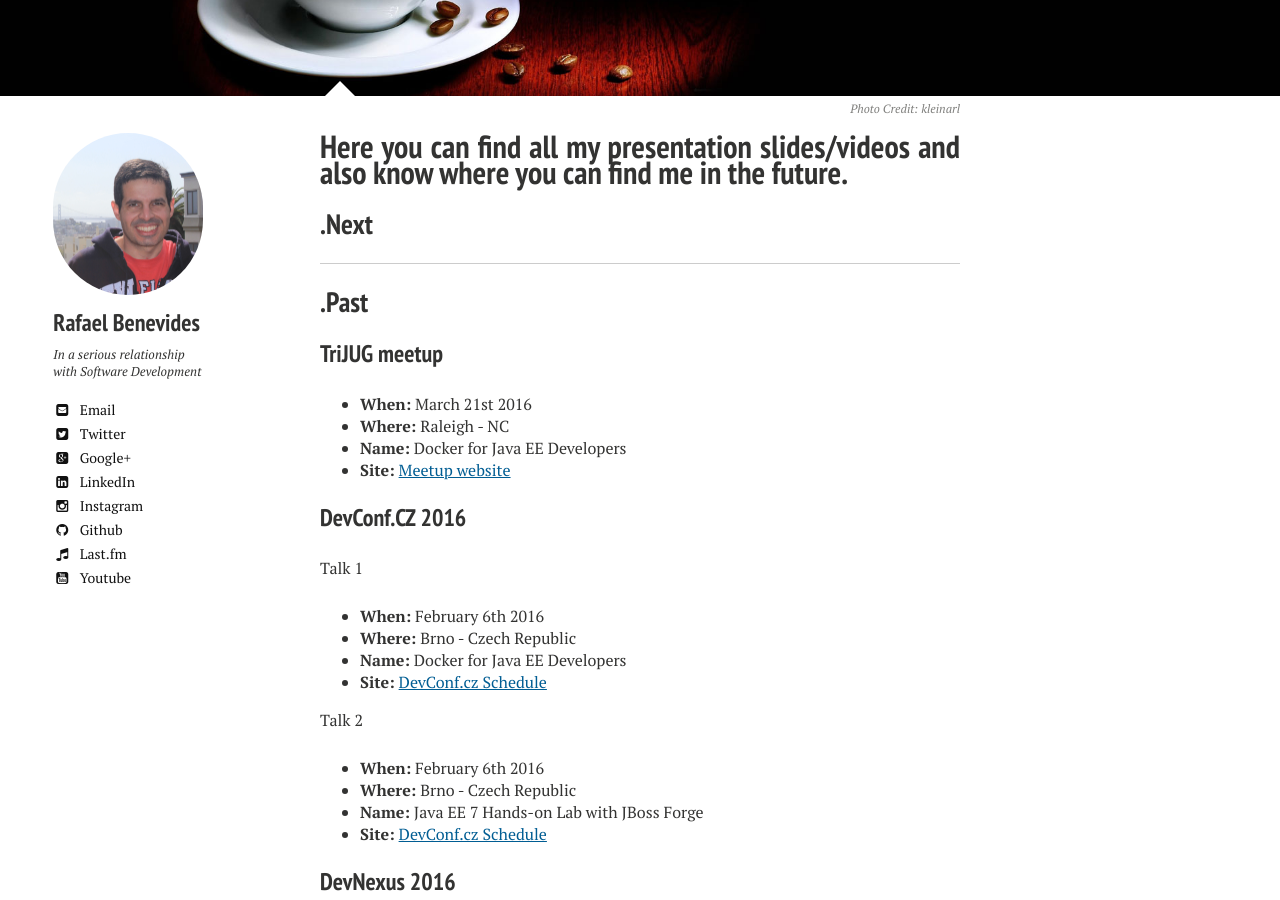
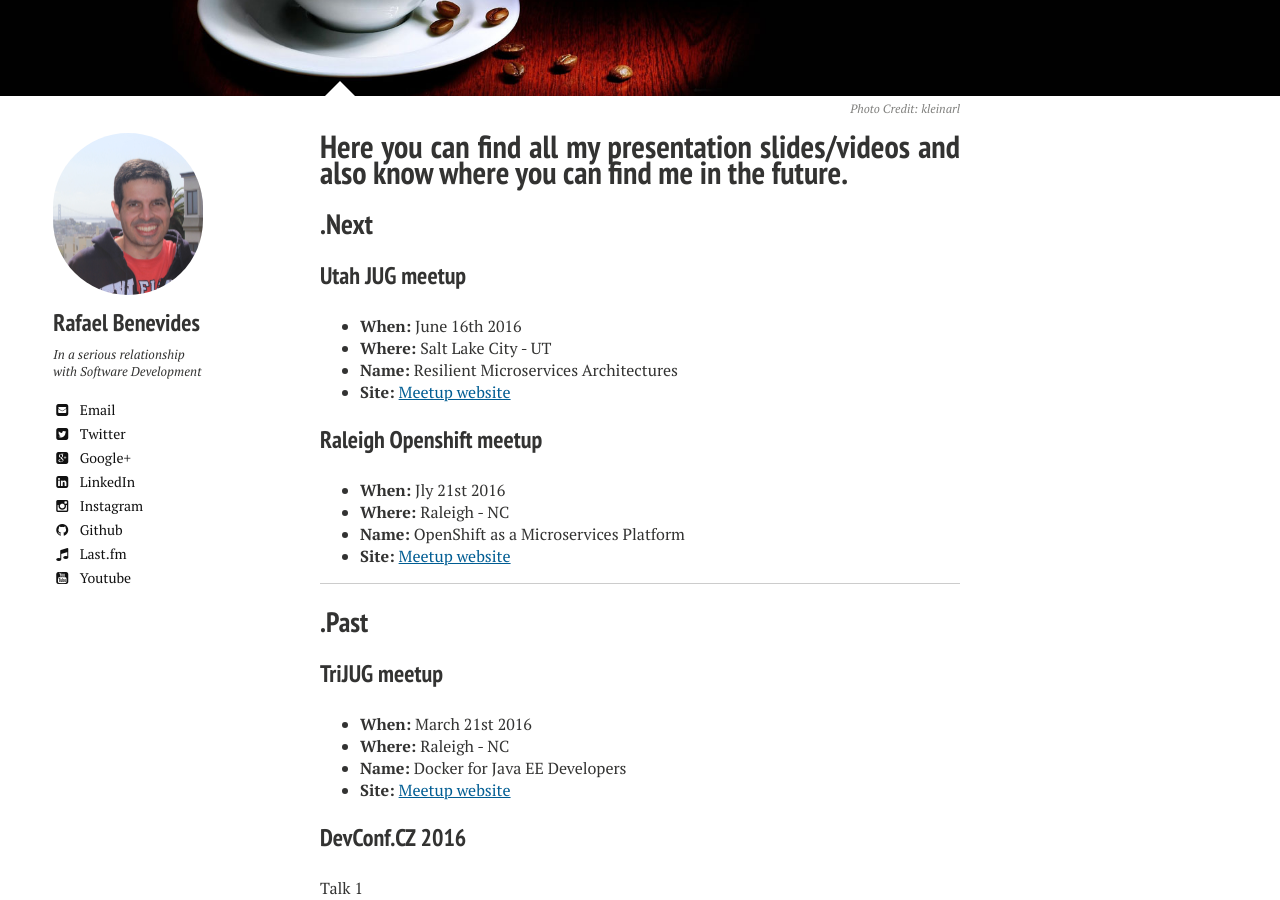
Before and after one commit to rafabene/rafabene.github.io, a Jekyll site: the page built from talks/index.md, in a window 1280 px wide and 900 px high, scrolled down 325 px. Built offline with Jekyll 4.4.1, drawn with Linux system fonts in a browser that asks for light colours; nearby versions of some CDN libraries; comment, search, counter and statistics services are not loaded.

```diff
--- a/talks/index.md
+++ b/talks/index.md
@@ -12,6 +12,17 @@ image:
 
 ## .Next
 
+### Utah JUG meetup
+- **When:** June 16th 2016
+- **Where:** Salt Lake City - UT
+- **Name:** Resilient Microservices Architectures
+- **Site:** [Meetup website](http://www.meetup.com/Utah-Java-Users-Group/events/229571744/)
+
+### Raleigh Openshift meetup
+- **When:** Jly 21st 2016
+- **Where:** Raleigh - NC
+- **Name:** OpenShift as a Microservices Platform
+- **Site:** [Meetup website](http://www.meetup.com/Raleigh-Openshift-Meetup/events/231166914/)
 
 <hr>
 ## .Past
```
Also changed, not shown: _posts/2016-05-27-microservices-cicd-pipelines-openshift.md (added, +19 -0 lines), 1 other file.
